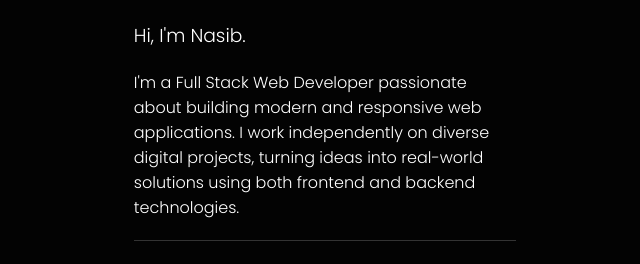
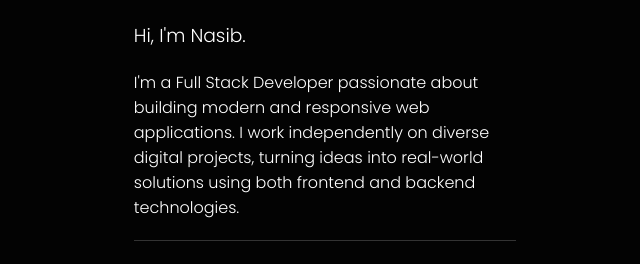
Before and after one commit to nkarimzade/Porfolio, a React (Vite) app: page / in a window 1280 px wide. Shown: the part 223-487 px from the top of the page, without its empty margins (315-955 px from the left). Built offline with nearby package versions, Linux system fonts and the light colour scheme.

Commit message:
Update About.jsx

```diff
--- a/src/Components/About.jsx
+++ b/src/Components/About.jsx
@@ -24,7 +24,7 @@ function About() {
             <div className="text-one">
                 <h3>Hi, I'm Nasib.</h3>
                 <p>
-                    I'm a Full Stack Web Developer passionate about building modern and responsive web applications.
+                    I'm a Full Stack Developer passionate about building modern and responsive web applications.
                     I work independently on diverse digital projects, turning ideas into real-world solutions using both frontend and backend technologies.
                 </p>
                 <div className="thin-line-horizontal"></div>
```
